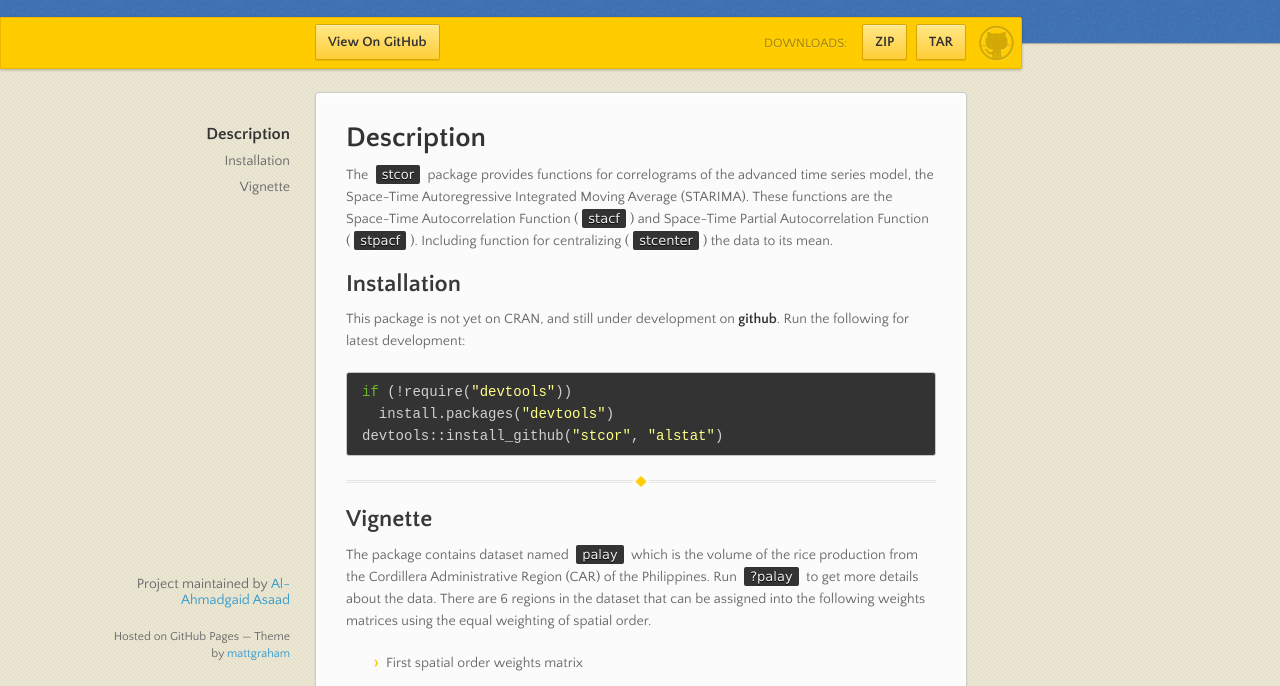
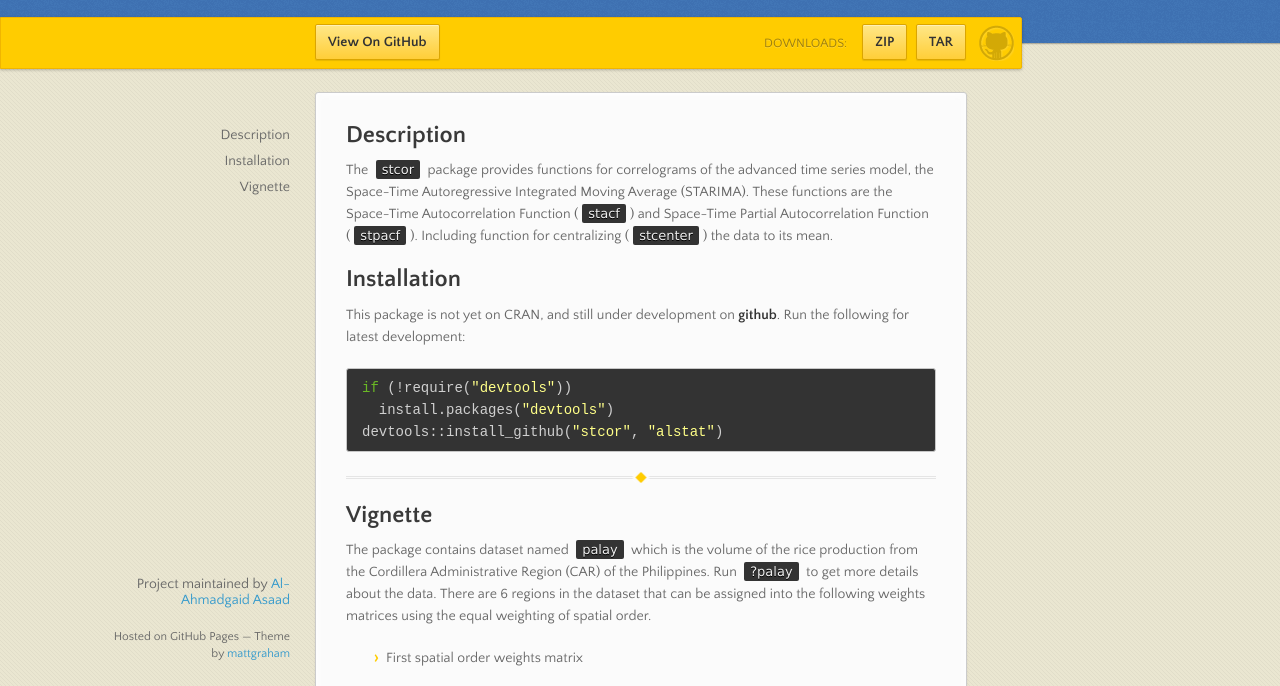
Before and after one commit to alstat/stcor, a plain HTML site: page index.html in a window 1280 px wide. Shown: the part 98-784 px from the top of the page. Drawn offline with nearby package versions, Linux system fonts and the light colour scheme; some packages are replaced by stand-ins of ours.

Commit message:
Update index.html

```diff
--- a/index.html
+++ b/index.html
@@ -53,8 +53,8 @@
         <ul></ul>
       </nav>
       <section>
-        <h1>
-<a name="description" class="anchor" href="#description"><span class="octicon octicon-link"></span></a>Description</h1>
+        <h2>
+<a name="description" class="anchor" href="#description"><span class="octicon octicon-link"></span></a>Description</h2>
 
 <p>The <code>stcor</code> package provides functions for correlograms of the advanced time series model, the Space-Time Autoregressive Integrated Moving Average (STARIMA). These functions are the Space-Time Autocorrelation Function (<code>stacf</code>) and Space-Time Partial Autocorrelation Function (<code>stpacf</code>). Including function for centralizing (<code>stcenter</code>) the data to its mean.</p>
 
```
